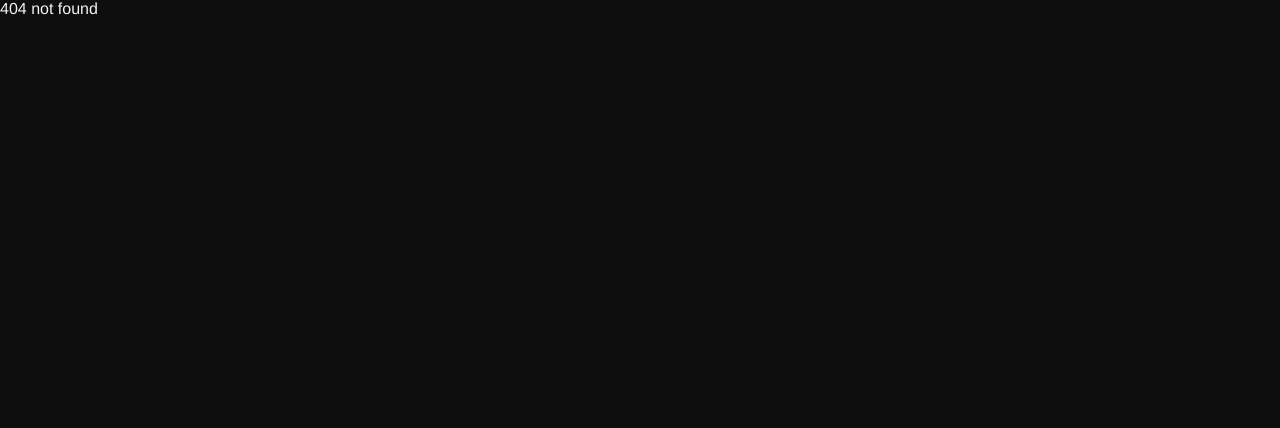
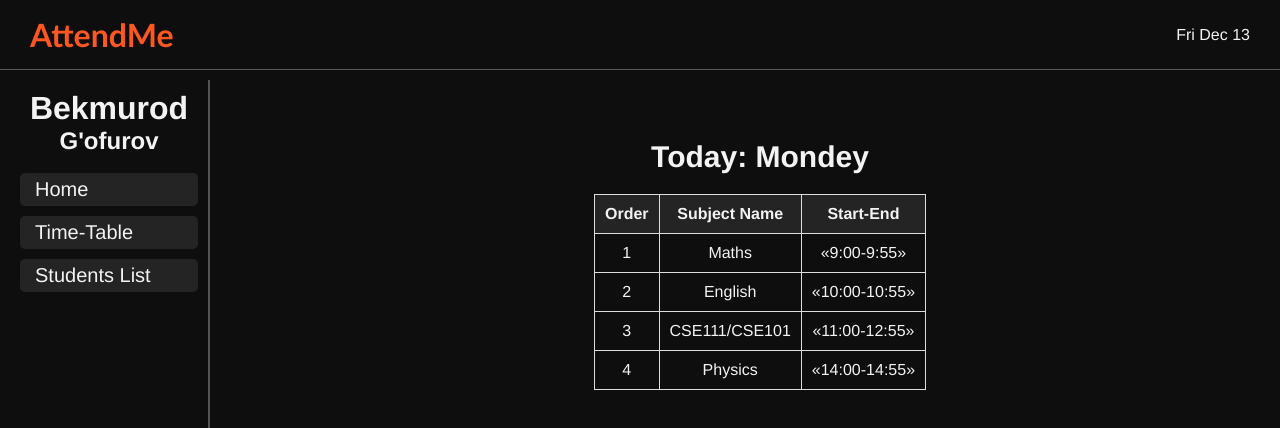
Before and after one commit to BekmurodGofurov/src, a React (Vite) app: page /time-table in a window 1280 px wide. Before the commit this address had no page. Shown: the top 428 px of the page. Built offline with nearby package versions, Linux system fonts and the light colour scheme.

Commit message:
time-table

```diff
--- a/src/App.jsx
+++ b/src/App.jsx
@@ -5,12 +5,29 @@ import "./index.scss";
 import Login from "./pages/Login/Login.jsx";
 import Register from "./pages/Signup/Signup.jsx";
 import Homepage from "./pages/Homepage/Homepage.jsx";
+import DayTable from "./components/DayTable/DayTable.jsx";
+import AttTable from "./components/AttTable/AttTable.jsx";
+import Home from "./components/Home/Home.jsx";
 
 const router = createBrowserRouter([
-  {
+ {
     path: "/",
     element: <Homepage />,
     errorElement: <>404 not found</>,
+    children: [
+      {
+        index: true,
+        element: <Home />,
+      },
+      {
+        path: "time-table",
+        element: <DayTable />,
+      },
+      {
+        path: "students-list",
+        element: <AttTable />,
+      },
+    ],
   },
   {
     path: "/login",
--- a/src/components/DayTable/DayTable.jsx
+++ b/src/components/DayTable/DayTable.jsx
@@ -10,7 +10,29 @@ const subjects = [
 const DayTable = () => {
   return (
     <div className="day-table-container">
-      <div className="data-container"></div>
+      <div className="data-container">
+        <div className="table-line-header-container">
+          <h3>Today: Mondey</h3>
+          <table className="subject-table">
+        <thead>
+          <tr>
+            <th>Order</th>
+            <th>Subject Name</th>
+            <th>Start-End</th>
+          </tr>
+        </thead>
+        <tbody>
+          {subjects.map((subject) => (
+            <tr key={subject.order}>
+              <td>{subject.order}</td>
+              <td>{subject.name}</td>
+              <td>«{subject.starts}-{subject.ends}»</td>
+            </tr>
+          ))}
+        </tbody>
+      </table>
+        </div>
+      </div>
     </div>
   );
 };
--- a/src/components/DayTable/DayTable.scss
+++ b/src/components/DayTable/DayTable.scss
@@ -1,3 +1,33 @@
+@use "../../Global/variables.scss";
+
 .day-table-container {
   display: flex;
+  margin: 50px auto;
+  padding: 10px;
+  max-width: 800px;
+  border-radius: 8px;
+  color: variables.$text-color;
+
+  h3{
+    margin-bottom: 20px;
+    text-align: center;
+    font-size: 30px;
+
+  }
+
+    .subject-table {
+      width: 100%;
+      border-collapse: collapse;
+    }
+
+    .subject-table th,
+    .subject-table td {
+      text-align: center;
+      padding: 10px;
+      border: 1px solid #ddd;
+    }
+
+    .subject-table th {
+      background-color: variables.$contra-background;
+    }
 }
--- /dev/null
+++ b/src/components/Home/Home.jsx
@@ -0,0 +1,11 @@
+import "./Home.scss";
+
+const Home = () => {
+  return (
+    <div className="welcome-message">
+      <h2>Welcome to our website!</h2>
+    </div>
+  );
+};
+
+export default Home;
--- /dev/null
+++ b/src/components/Home/Home.scss
@@ -0,0 +1,11 @@
+@use "../../Global/variables.scss";
+
+.welcome-message {
+    display: flex;
+    justify-content: center;
+    align-items: center;
+    height: 100%;
+    text-align: center;
+    font-size: 24px;
+    color: variables.$text-color;
+}
--- a/src/components/leftMainSideBar/LeftMainSideBar.jsx
+++ b/src/components/leftMainSideBar/LeftMainSideBar.jsx
@@ -1,5 +1,11 @@
 import { useEffect, useState } from "react";
 import "./LeftMainSideBar.scss";
+
+const btnList = [
+  { name: "Home", page: "/" },
+  { name: "Time-Table", page: "/time-table" },
+  { name: "Students List", page: "/students-list" },
+];
 
 const LeftMainSideBar = () => {
   const [user, setUser] = useState(null);
@@ -16,8 +22,22 @@ const LeftMainSideBar = () => {
   return (
     <div className="left-main-side-bar">
       <div className="user-info">
-        <h1>{user?.name}</h1>
-        <h2>{user?.surname}</h2>
+        <h1>Bekmurod</h1>
+        <h2>G'ofurov</h2>
+      </div>
+      <br />
+      <div className="nav-btn">
+        {btnList.map((i) => (
+          <a href={i.page}>
+            <button
+              className="nav-btn"
+              page-link={i.page}
+              key={i.name}
+            >
+              {i.name}
+            </button>
+          </a>
+        ))}
       </div>
     </div>
   );
--- a/src/components/leftMainSideBar/LeftMainSideBar.scss
+++ b/src/components/leftMainSideBar/LeftMainSideBar.scss
@@ -1,9 +1,49 @@
+@use "../../Global/variables.scss";
+
 .left-main-side-bar {
-  display: flex;
+  padding: 10px;
+  width: 100%;
+  height: 100vh;
+  border-right: 2px solid #555;;
+  /* Ichki chekka uchun joy qo'shildi */
 
   .user-info {
     display: flex;
     flex-direction: column;
     align-items: center;
   }
+
+  .nav-btn {
+    display: flex;
+    flex-direction: column;
+    /* Tugmalarni vertikal joylash */
+    gap: 10px;
+    /* Tugmalar orasidagi masofa */
+  }
+
+  button {
+    width: 100%;
+    padding: 5px 15px;
+    background-color: variables.$contra-background;
+    color: variables.$text-color;
+    border: none;
+    cursor: pointer;
+    font-size: 20px;
+    border-radius: 5px;
+
+    &:hover {
+      background-color: variables.$pre-active;
+    }
+
+    &:active {
+      background-color: variables.$active;
+    }
+  }
+
+
+
+
+  a {
+    text-decoration: none;
+  }
 }
--- a/src/pages/Homepage/Homepage.jsx
+++ b/src/pages/Homepage/Homepage.jsx
@@ -1,4 +1,5 @@
 import axios from "axios";
+import { Outlet } from "react-router-dom";
 import { useEffect, useState } from "react";
 import { useNavigate } from "react-router-dom";
 import Navbar from "../../components/Navbar/Navbar.jsx";
@@ -23,12 +24,7 @@ const Homepage = () => {
           <LeftMainSideBar />
         </div>
         <div className="contains-main">
-          <div className="day-table">
-            <DayTable />
-          </div>
-          <div className="att-table">
-            <AttTable />
-          </div>
+          <Outlet />
         </div>
       </div>
     </div>
```
